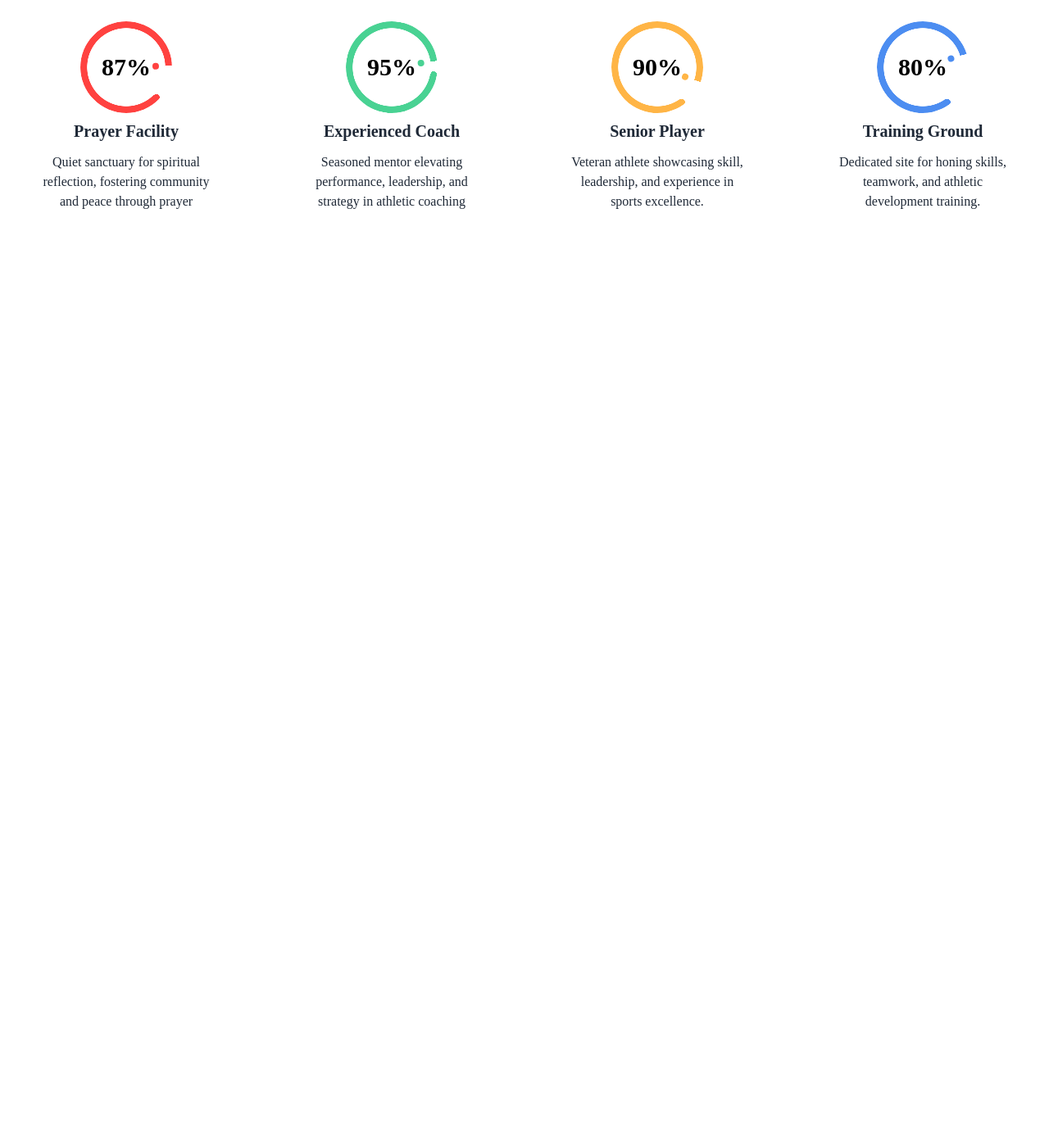
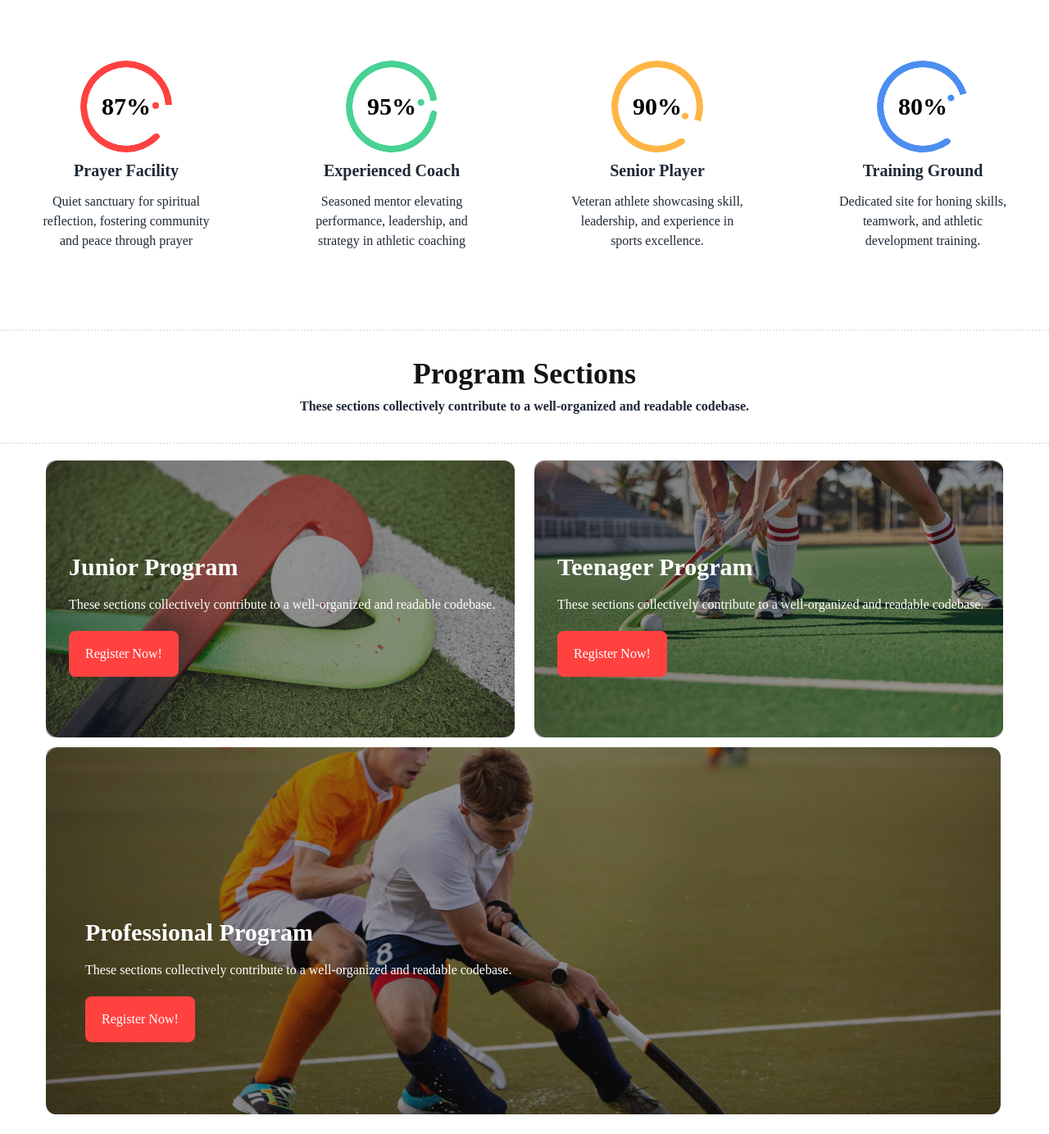
Before and after one commit to abulhossainofficial/Hockeys-website_ass-3, a plain HTML site: page index.html in a window 1280 px wide. Shown: the part 1218-2602 px from the top of the page at 82% size. Before the commit the page ends 1476 px from the top, so only its background shows below. Drawn offline with nearby package versions, Linux system fonts and the light colour scheme.

Commit message:
progrom section done

```diff
--- a/index.html
+++ b/index.html
@@ -212,14 +212,14 @@
       </section>
       <!-- Professional hockys Club section -->
       <section>
-        <div class="container mx-auto mt-0">
+        <div class="container mx-auto">
           <div
-            class="flex flex-col justify-center px-4 md:px-52 text-center space-y-4 md:space-y-5"
+            class="flex flex-col justify-center px-4 md:px-52 text-center space-y-4 md:space-y-5 border-t-2 border-b-2 border-dotted border-blue-350"
           >
-            <h2 class="text-2xl md:text-4xl font-extrabold text-[#131318]">
+            <h2 class="text-2xl md:text-4xl font-extrabold text-[#131318] pt-5">
               Professional Hockeys Club
             </h2>
-            <p class="text-[#13131899]">
+            <p class="text-[#13131899] pb-6">
               If you're looking for information about professional hockey clubs,
               there are many teams around the world, each associated with
               various leagues. Here are a few examples from some of the
@@ -306,6 +306,86 @@
           </div>
         </div>
       </section>
+      <!-- program section starts -->
+      <section>
+        <div class="container mx-auto mt-24 mb-6">
+          <!-- program section heading -->
+          <div
+            class="text-center border-t-2 border-b-2 border-dotted border-blue-350"
+          >
+            <h4
+              class="text-[#131318] font-medium md:font-extrabold text-3xl md:text-4xl pt-8 mb-2"
+            >
+              Program Sections
+            </h4>
+            <p
+              class="text-sm md:text-base font-semibold text-[rgba(19. 19. 24. 0.6)] mx-7 pb-8"
+            >
+              These sections collectively contribute to a well-organized and
+              readable codebase.
+            </p>
+          </div>
+          <!-- program 2 img -->
+          <div class="flex flex-col md:flex-row gap-6 mx-2 md:mx-14 mt-5">
+            <!-- 1st img  -->
+            <div
+              class="w-full md:w-1/2 h-[338px] bg-[linear-gradient(90deg,rgba(19,19,19,0.50),rgba(19,19,19,0.40)),url(./images/2.png)] bg-no-repeat mx-auto object-center rounded-xl"
+            >
+              <div class="mt-12 md:mt-28 ml-7 mr-4">
+                <h2 class="text-[#fff] font-extrabold text-3xl">
+                  Junior Program
+                </h2>
+                <p class="text-[#fff] text-base font-medium mt-4">
+                  These sections collectively contribute to a well-organized and
+                  readable codebase.
+                </p>
+                <button
+                  class="bg-[#ff4240] rounded-lg px-5 py-4 text-[#fff] mt-5"
+                >
+                  Register Now!
+                </button>
+              </div>
+            </div>
+            <!-- 2nd img  -->
+            <div
+              class="w-full md:w-1/2 h-[338px] bg-[linear-gradient(90deg,rgba(19,19,19,0.50),rgba(19,19,19,0.40)),url(./images/3.png)] bg-no-repeat object-cover rounded-xl"
+            >
+              <div class="mt-12 md:mt-28 ml-7 mr-4">
+                <h2 class="text-[#fff] font-extrabold text-3xl">
+                  Teenager Program
+                </h2>
+                <p class="text-[#fff] text-base font-medium mt-4">
+                  These sections collectively contribute to a well-organized and
+                  readable codebase.
+                </p>
+                <button
+                  class="bg-[#ff4240] rounded-lg px-5 py-4 text-[#fff] mt-5"
+                >
+                  Register Now!
+                </button>
+              </div>
+            </div>
+          </div>
+          <div
+            class="w-[100%] md:w-[91%] h-[448px] bg-[linear-gradient(90deg,rgba(19,19,19,0.50),rgba(19,19,19,0.40)),url(./images/4.png)] bg-no-repeat object-cover mx-2 md:mx-14 mt-3 rounded-xl"
+          >
+            <div class="pt-28 md:pt-52 pl-12 pr-3">
+              <h2 class="text-[#fff] font-extrabold text-3xl">
+                Professional Program
+              </h2>
+              <p class="text-[#fff] text-base font-medium mt-4">
+                These sections collectively contribute to a well-organized and
+                readable codebase.
+              </p>
+              <button
+                class="bg-[#ff4240] rounded-lg px-5 py-4 text-[#fff] mt-5"
+              >
+                Register Now!
+              </button>
+            </div>
+          </div>
+        </div>
+      </section>
     </main>
   </body>
 </html>
```
